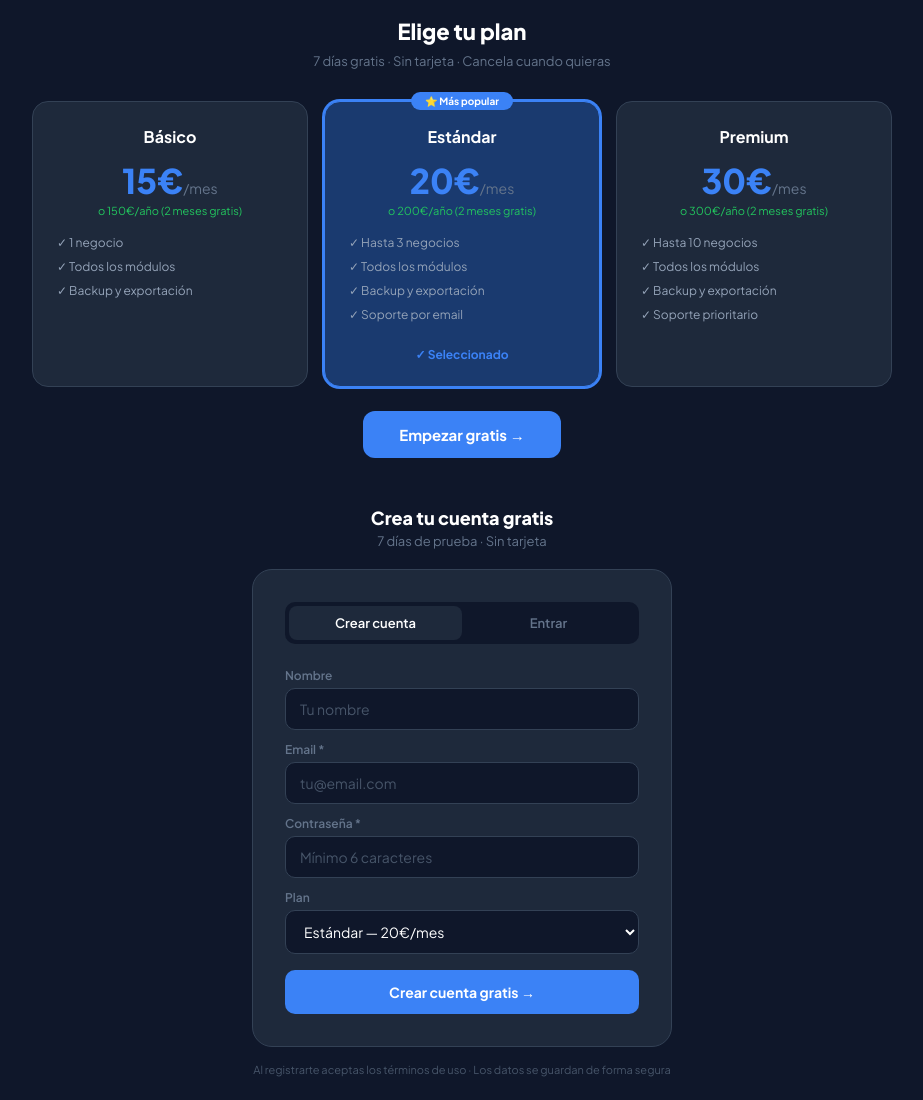
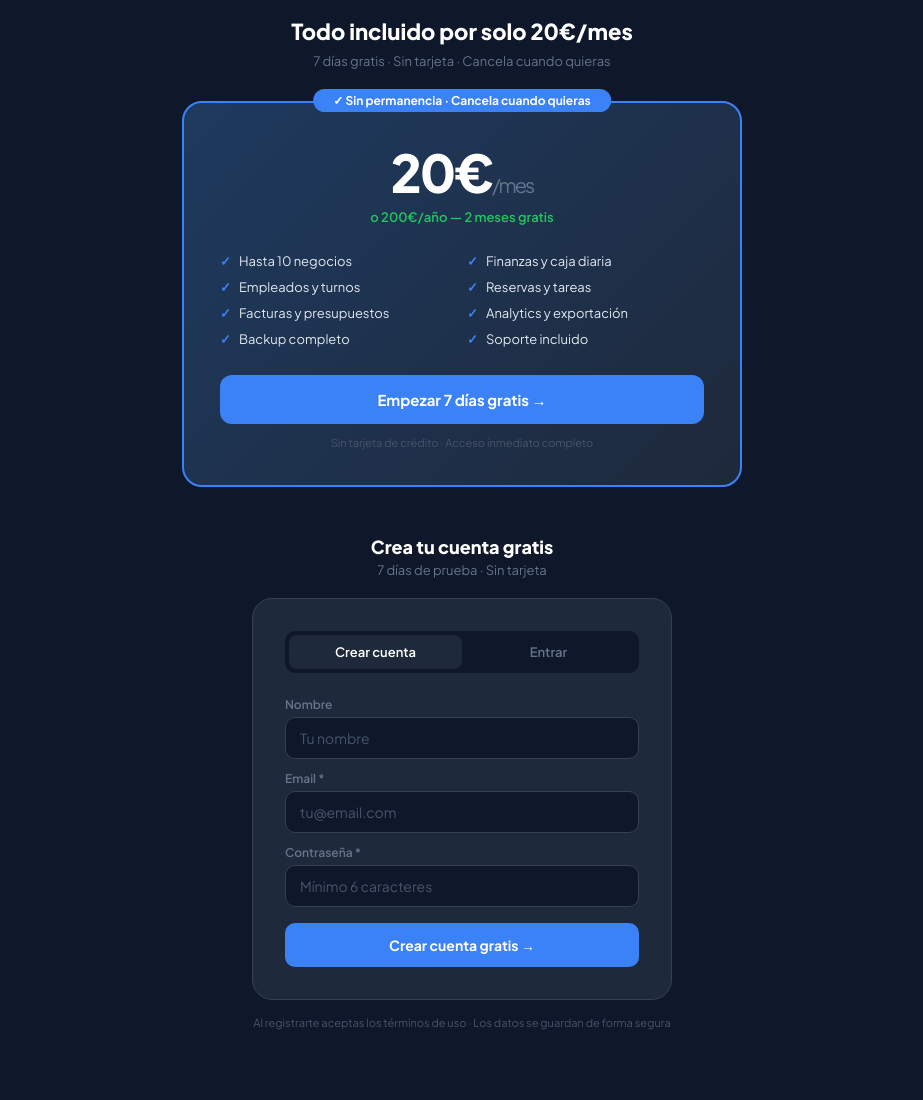
Before and after one commit to jmmmmibox/Lokali, a plain HTML site: page index.html in a window 1280 px wide and 2400 px high. Shown: the part 1300-2400 px from the top of the page, without its empty margins (178-1101 px from the left). Drawn offline with nearby package versions, Linux system fonts and the light colour scheme.

Commit message:
Lokali v13 - Single plan 20/mes

```diff
--- a/index.html
+++ b/index.html
@@ -253,34 +253,26 @@ td{padding:9px 10px;vertical-align:middle}
     </div>
 
     <div class="lp-section" style="padding-top:0">
-      <div class="lp-section-title">Elige tu plan</div>
+      <div class="lp-section-title">Todo incluido por solo 20€/mes</div>
       <div class="lp-section-sub">7 días gratis · Sin tarjeta · Cancela cuando quieras</div>
-      <div class="lp-plan-grid" id="planes-grid">
-        <div class="lp-plan plan-selectable" data-plan="basico" onclick="selectPlan('basico')">
-          <div class="lp-plan-name">Básico</div>
-          <div class="lp-plan-price">15€<span>/mes</span></div>
-          <div class="lp-plan-anual">o 150€/año (2 meses gratis)</div>
-          <div class="lp-plan-feats">✓ 1 negocio<br>✓ Todos los módulos<br>✓ Backup y exportación</div>
-          <div class="plan-check">✓ Seleccionado</div>
+      <div style="max-width:560px;margin:0 auto">
+        <div style="background:linear-gradient(135deg,#1e3a5f,#1e293b);border:2px solid #3b82f6;border-radius:20px;padding:36px;text-align:center;position:relative">
+          <div style="position:absolute;top:-14px;left:50%;transform:translateX(-50%);background:#3b82f6;color:#fff;font-size:12px;font-weight:700;padding:4px 20px;border-radius:20px;white-space:nowrap">✓ Sin permanencia · Cancela cuando quieras</div>
+          <div style="font-size:52px;font-weight:800;color:#fff;letter-spacing:-2px;margin-bottom:4px">20€<span style="font-size:20px;font-weight:400;color:#64748b">/mes</span></div>
+          <div style="font-size:13px;color:#22c55e;font-weight:600;margin-bottom:28px">o 200€/año — 2 meses gratis</div>
+          <div style="display:grid;grid-template-columns:1fr 1fr;gap:10px;margin-bottom:28px;text-align:left">
+            <div style="display:flex;align-items:center;gap:8px;font-size:13px;color:#e2e8f0"><span style="color:#3b82f6;font-weight:700">✓</span> Hasta 10 negocios</div>
+            <div style="display:flex;align-items:center;gap:8px;font-size:13px;color:#e2e8f0"><span style="color:#3b82f6;font-weight:700">✓</span> Finanzas y caja diaria</div>
+            <div style="display:flex;align-items:center;gap:8px;font-size:13px;color:#e2e8f0"><span style="color:#3b82f6;font-weight:700">✓</span> Empleados y turnos</div>
+            <div style="display:flex;align-items:center;gap:8px;font-size:13px;color:#e2e8f0"><span style="color:#3b82f6;font-weight:700">✓</span> Reservas y tareas</div>
+            <div style="display:flex;align-items:center;gap:8px;font-size:13px;color:#e2e8f0"><span style="color:#3b82f6;font-weight:700">✓</span> Facturas y presupuestos</div>
+            <div style="display:flex;align-items:center;gap:8px;font-size:13px;color:#e2e8f0"><span style="color:#3b82f6;font-weight:700">✓</span> Analytics y exportación</div>
+            <div style="display:flex;align-items:center;gap:8px;font-size:13px;color:#e2e8f0"><span style="color:#3b82f6;font-weight:700">✓</span> Backup completo</div>
+            <div style="display:flex;align-items:center;gap:8px;font-size:13px;color:#e2e8f0"><span style="color:#3b82f6;font-weight:700">✓</span> Soporte incluido</div>
+          </div>
+          <button onclick="scrollToAuth(null)" style="width:100%;background:#3b82f6;color:#fff;border:none;border-radius:12px;padding:15px;font-size:15px;font-weight:700;cursor:pointer;font-family:inherit;transition:background .2s" onmouseover="this.style.background='#2563eb'" onmouseout="this.style.background='#3b82f6'">Empezar 7 días gratis →</button>
+          <p style="font-size:11px;color:#475569;margin-top:12px">Sin tarjeta de crédito · Acceso inmediato completo</p>
         </div>
-        <div class="lp-plan popular plan-selectable plan-selected" data-plan="estandar" onclick="selectPlan('estandar')">
-          <div class="lp-plan-badge">⭐ Más popular</div>
-          <div class="lp-plan-name">Estándar</div>
-          <div class="lp-plan-price">20€<span>/mes</span></div>
-          <div class="lp-plan-anual">o 200€/año (2 meses gratis)</div>
-          <div class="lp-plan-feats">✓ Hasta 3 negocios<br>✓ Todos los módulos<br>✓ Backup y exportación<br>✓ Soporte por email</div>
-          <div class="plan-check">✓ Seleccionado</div>
-        </div>
-        <div class="lp-plan plan-selectable" data-plan="premium" onclick="selectPlan('premium')">
-          <div class="lp-plan-name">Premium</div>
-          <div class="lp-plan-price">30€<span>/mes</span></div>
-          <div class="lp-plan-anual">o 300€/año (2 meses gratis)</div>
-          <div class="lp-plan-feats">✓ Hasta 10 negocios<br>✓ Todos los módulos<br>✓ Backup y exportación<br>✓ Soporte prioritario</div>
-          <div class="plan-check">✓ Seleccionado</div>
-        </div>
-      </div>
-      <div style="text-align:center;margin-top:24px">
-        <button onclick="scrollToAuth(null)" style="background:#3b82f6;color:#fff;border:none;border-radius:12px;padding:14px 36px;font-size:15px;font-weight:700;cursor:pointer;font-family:inherit;transition:background .2s" onmouseover="this.style.background='#2563eb'" onmouseout="this.style.background='#3b82f6'">Empezar gratis →</button>
       </div>
     </div>
 
@@ -301,13 +293,7 @@ td{padding:9px 10px;vertical-align:middle}
               <div><label class="auth-label">Nombre</label><input type="text" id="reg-nombre" class="auth-input" placeholder="Tu nombre"></div>
               <div><label class="auth-label">Email *</label><input type="email" id="reg-email" class="auth-input" placeholder="tu@email.com"></div>
               <div><label class="auth-label">Contraseña *</label><input type="password" id="reg-pass" class="auth-input" placeholder="Mínimo 6 caracteres"></div>
-              <div><label class="auth-label">Plan</label>
-                <select id="reg-plan" class="auth-input">
-                  <option value="basico">Básico — 15€/mes</option>
-                  <option value="estandar" selected>Estándar — 20€/mes</option>
-                  <option value="premium">Premium — 30€/mes</option>
-                </select>
-              </div>
+              <input type="hidden" id="reg-plan" value="premium">
               <button class="auth-btn" id="reg-btn" onclick="doRegistro()">Crear cuenta gratis →</button>
               <div id="reg-err" class="auth-err"></div>
               <div id="reg-ok" class="auth-ok"></div>
@@ -408,9 +394,7 @@ const APP_NAME = 'Lokali';
 
 /* PLANES */
 const PLANES_NEG = {
-  basico:   { nombre:'Basico',   maxNegocios:1  },
-  estandar: { nombre:'Estandar', maxNegocios:3  },
-  premium:  { nombre:'Premium',  maxNegocios:10 },
+  premium:  { nombre:'Todo incluido', maxNegocios:10 },
 };
 
 /* TIPOS */
@@ -595,7 +579,7 @@ async function init(){
     negocios=[defNeg];
   }
   ST.negocios=negocios;
-  ST.plan=userProfile&&userProfile.plan?userProfile.plan:'estandar';
+  ST.plan='premium';
   ST.negocio=negocios[0];
 
   await loadNegocio(ST.negocio);
@@ -2297,8 +2281,8 @@ function anPDF(){
 }
 /* MI NEGOCIO */
 function pgNegocio(el){
-  var plan=ST.plan||'estandar';
-  var planInfo=PLANES_NEG[plan]||PLANES_NEG.estandar;
+  var plan=ST.plan||'premium';
+  var planInfo=PLANES_NEG[plan]||PLANES_NEG.premium;
   var maxN=planInfo.maxNegocios;
   var negocios=ST.negocios||[];
   var pins=ST.pins||{};
@@ -2324,14 +2308,12 @@ function pgNegocio(el){
       +'</div></div>';
   });
   h+='</div>'
-    +'<div class="card"><div class="st">PLAN ACTUAL</div>'
-    +'<div style="display:grid;grid-template-columns:repeat(3,1fr);gap:10px">';
-  Object.entries(PLANES_NEG).forEach(function(entry){
-    var pid=entry[0],pinfo=entry[1];
-    var isAct=plan===pid;
-    h+='<div data-plan="'+pid+'" onclick="setPlanBtn(this)" style="border:2px solid '+(isAct?'var(--accent)':'var(--border)')+';border-radius:12px;padding:14px;text-align:center;cursor:pointer;background:'+(isAct?'var(--bluel)':'var(--surface)')+'"><div style="font-weight:700;font-size:15px;color:'+(isAct?'var(--accent)':'var(--text)')+'">'+pinfo.nombre+'</div><div style="font-size:12px;color:var(--textm);margin-top:4px">Hasta '+pinfo.maxNegocios+' negocio'+(pinfo.maxNegocios>1?'s':'')+'</div>'+(isAct?'<div style="font-size:11px;color:var(--accent);font-weight:600;margin-top:6px">Plan activo</div>':'')+'</div>';
-  });
-  h+='</div></div>';
+    +'<div class="card"><div class="st">TU PLAN</div>'
+    +'<div style="display:flex;align-items:center;justify-content:space-between;flex-wrap:wrap;gap:12px">'
+    +'<div><div style="font-size:18px;font-weight:800;color:var(--accent)">20€/mes · Todo incluido</div>'
+    +'<div style="font-size:12px;color:var(--textm);margin-top:4px">Hasta 10 negocios · Todos los módulos · Soporte incluido</div></div>'
+    +'<span style="background:var(--bluel);color:var(--accent);font-size:12px;font-weight:700;padding:6px 16px;border-radius:20px">Plan activo</span>'
+    +'</div></div>';
   el.innerHTML=h;
 }
 
```
